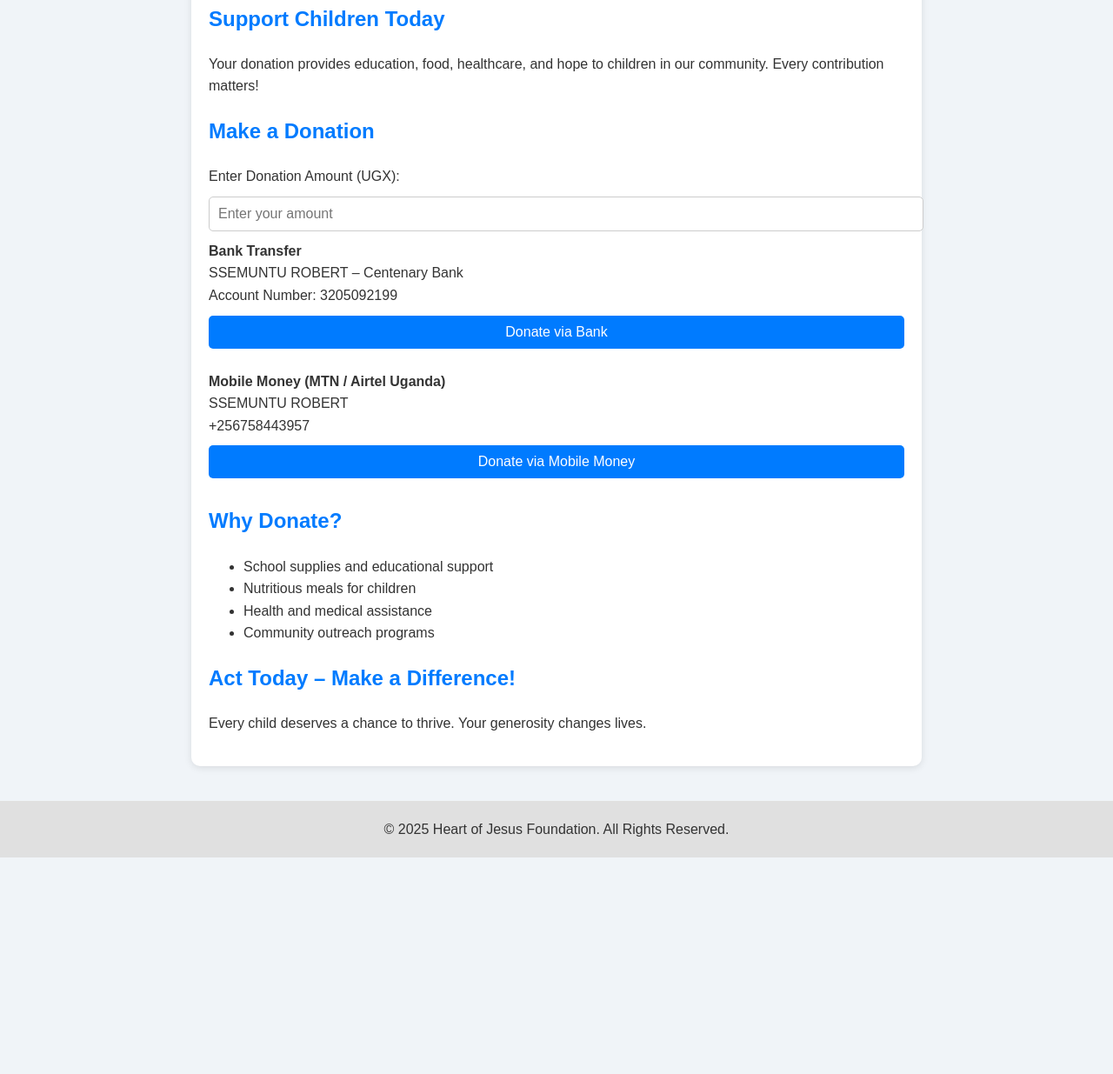
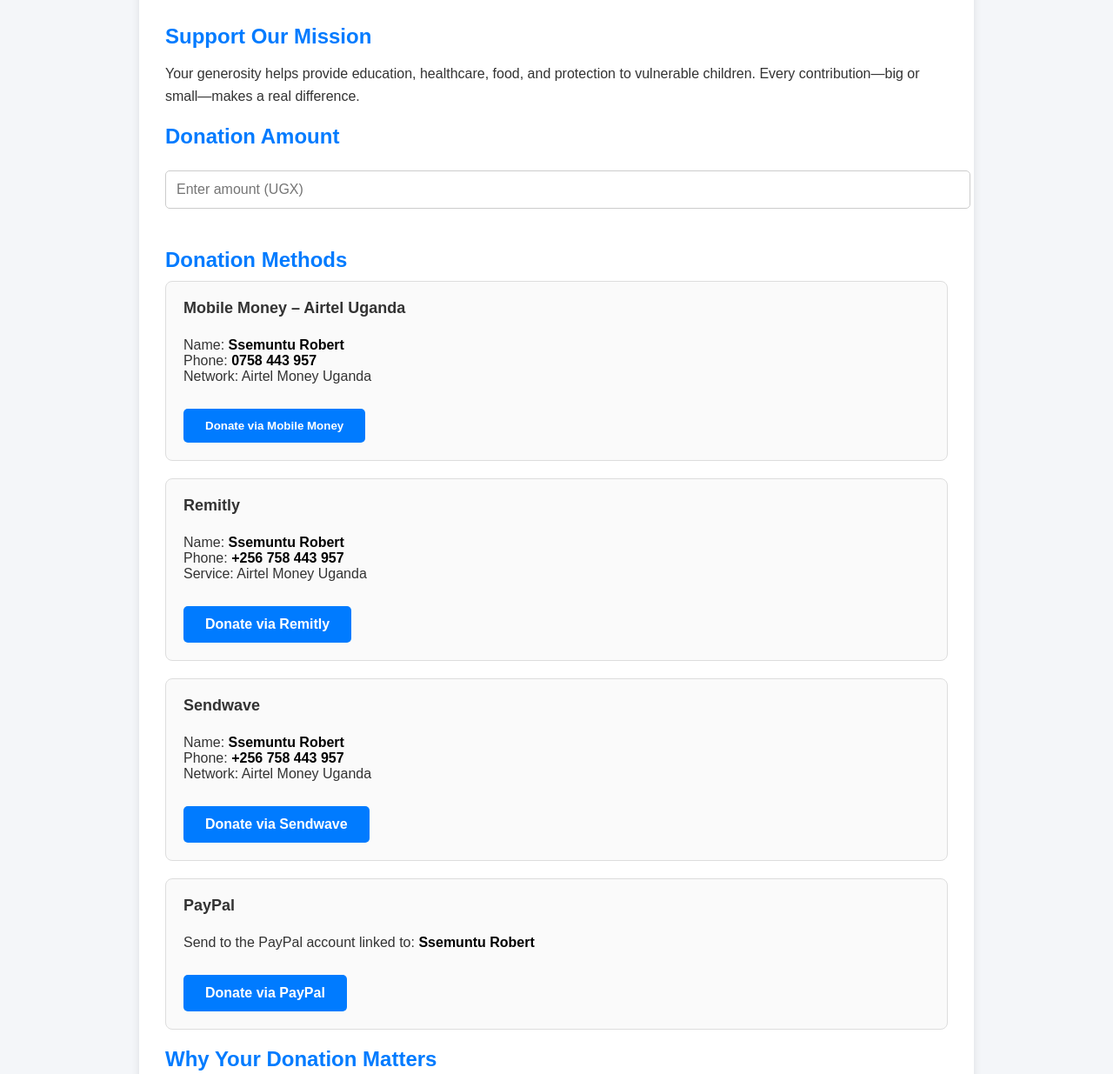
Before and after one commit to omunenevevo/heartofjesus, a plain HTML site: page donate.html in a window 1280 px wide. Shown: the part 233-1468 px from the top of the page at 87% size. Before the commit the page ends 1219 px from the top, so only its background shows below. Drawn offline with Linux system fonts and the light colour scheme.

Commit message:
Update donate.html

```diff
--- a/donate.html
+++ b/donate.html
@@ -3,115 +3,173 @@
 <head>
 <meta charset="UTF-8">
 <meta name="viewport" content="width=device-width, initial-scale=1.0">
-    <title>Heart of Jesus Foundation - Donate</title>
+<title>Donate | Heart of Jesus Foundation</title>
+
 <style>
     body {
-            font-family: Arial, sans-serif;
-            line-height: 1.6;
+        font-family: Arial, Helvetica, sans-serif;
         margin: 0;
-            padding: 0;
-            background-color: #f0f4f8;
+        background: #f4f6f9;
         color: #333;
     }
     header {
-            background-color: #007BFF;
-            color: white;
-            padding: 20px 0;
+        background: #007BFF; /* Blue header */
+        color: #fff;
+        padding: 30px 15px;
         text-align: center;
     }
     .container {
-            max-width: 800px;
-            margin: 20px auto;
-            padding: 20px;
-            background-color: white;
+        max-width: 900px;
+        margin: 30px auto;
+        background: #fff;
+        padding: 30px;
         border-radius: 10px;
-            box-shadow: 0 2px 8px rgba(0,0,0,0.1);
+        box-shadow: 0 4px 10px rgba(0,0,0,0.1);
     }
     h2 {
-            color: #007BFF;
+        color: #007BFF; /* Blue headings */
+        margin-bottom: 10px;
     }
-        input, select, button {
-            padding: 10px;
-            margin: 10px 0;
+    p {
+        line-height: 1.6;
+    }
+    .donation-box {
+        border: 1px solid #ddd;
+        border-radius: 8px;
+        padding: 20px;
+        margin-bottom: 20px;
+        background: #fafafa;
+    }
+    .donation-box strong {
+        font-size: 18px;
+        display: block;
+        margin-bottom: 5px;
+    }
+    .highlight {
+        font-weight: bold;
+        color: #000;
+    }
+    .amount-input {
+        width: 100%;
+        padding: 12px;
+        font-size: 16px;
+        margin: 15px 0 25px;
         border-radius: 5px;
         border: 1px solid #ccc;
-            font-size: 16px;
     }
-        select, input[type="number"] {
-            width: 100%;
+    .donate-btn {
+        display: inline-block;
+        padding: 12px 25px;
+        margin-top: 10px;
+        border-radius: 5px;
+        border: none;
+        cursor: pointer;
+        color: #fff;
+        font-weight: bold;
+        text-decoration: none;
+        background: #007BFF; /* All buttons blue */
+        transition: 0.3s;
     }
-        button {
-            background-color: #007BFF;
-            color: white;
-            cursor: pointer;
-            border: none;
-            transition: background-color 0.3s;
-            width: 100%;
+    .donate-btn:hover {
+        opacity: 0.8;
     }
-        button:hover {
-            background-color: #0056b3;
-        }
-        .donation-methods div {
-            margin-bottom: 15px;
+    ul {
+        padding-left: 20px;
     }
     footer {
         text-align: center;
         padding: 20px;
-            background-color: #e0e0e0;
+        background: #eee;
         margin-top: 40px;
+        font-size: 14px;
     }
 </style>
 </head>
+
 <body>
+
 <header>
     <h1>Heart of Jesus Foundation</h1>
-        <p>Donate and Make a Difference in a Child's Life</p>
+    <p>Your donation brings hope, care, and a future to children in need</p>
 </header>
 
 <div class="container">
-        <section>
-            <h2>Support Children Today</h2>
-            <p>Your donation provides education, food, healthcare, and hope to children in our community. Every contribution matters!</p>
-        </section>
 
-        <section class="donation-methods">
-            <h2>Make a Donation</h2>
-            <label for="amount">Enter Donation Amount (UGX):</label><br>
-            <input type="number" id="amount" placeholder="Enter your amount" min="1">
+    <h2>Support Our Mission</h2>
+    <p>Your generosity helps provide education, healthcare, food, and protection to vulnerable children. Every contribution—big or small—makes a real difference.</p>
 
-            <div>
-                <strong>Bank Transfer</strong><br>
-                SSEMUNTU ROBERT – Centenary Bank<br>
-                Account Number: 3205092199<br>
-                <button onclick="alert('Please transfer ' + document.getElementById('amount').value + ' UGX to 3205092199')">Donate via Bank</button>
+    <h2>Donation Amount</h2>
+    <input type="number" class="amount-input" id="donation-amount" placeholder="Enter amount (UGX)" min="1">
+
+    <h2>Donation Methods</h2>
+
+    <!-- Mobile Money -->
+    <div class="donation-box">
+        <strong>Mobile Money – Airtel Uganda</strong><br>
+        Name: <span class="highlight">Ssemuntu Robert</span><br>
+        Phone: <span class="highlight">0758 443 957</span><br>
+        Network: Airtel Money Uganda
+        <br><br>
+        <button class="donate-btn" onclick="alert('Please send ' + document.getElementById('donation-amount').value + ' UGX via Mobile Money to 0758443957')">
+            Donate via Mobile Money
+        </button>
     </div>
 
-            <div>
-                <strong>Mobile Money (MTN / Airtel Uganda)</strong><br>
-                SSEMUNTU ROBERT<br>
-                +256758443957<br>
-                <button onclick="alert('Please send ' + document.getElementById('amount').value + ' UGX via Mobile Money')">Donate via Mobile Money</button>
+    <!-- Remitly -->
+    <div class="donation-box">
+        <strong>Remitly</strong><br>
+        Name: <span class="highlight">Ssemuntu Robert</span><br>
+        Phone: <span class="highlight">+256 758 443 957</span><br>
+        Service: Airtel Money Uganda
+        <br><br>
+        <a href="https://www.remitly.com/send?recipient=Ssemuntu+Robert&country=UG&amount=1" target="_blank" id="remitly-btn" class="donate-btn">Donate via Remitly</a>
     </div>
-        </section>
 
-        <section>
-            <h2>Why Donate?</h2>
+    <!-- Sendwave -->
+    <div class="donation-box">
+        <strong>Sendwave</strong><br>
+        Name: <span class="highlight">Ssemuntu Robert</span><br>
+        Phone: <span class="highlight">+256 758 443 957</span><br>
+        Network: Airtel Money Uganda
+        <br><br>
+        <a href="https://sendwave.com/" target="_blank" class="donate-btn">Donate via Sendwave</a>
+    </div>
+
+    <!-- PayPal -->
+    <div class="donation-box">
+        <strong>PayPal</strong><br>
+        Send to the PayPal account linked to: <span class="highlight">Ssemuntu Robert</span>
+        <br><br>
+        <a href="https://www.paypal.com/donate" target="_blank" class="donate-btn">Donate via PayPal</a>
+    </div>
+
+    <h2>Why Your Donation Matters</h2>
     <ul>
-                <li>School supplies and educational support</li>
-                <li>Nutritious meals for children</li>
-                <li>Health and medical assistance</li>
-                <li>Community outreach programs</li>
+        <li>School fees, uniforms, and learning materials</li>
+        <li>Food and nutrition support</li>
+        <li>Medical care and health programs</li>
+        <li>Community outreach and child protection</li>
     </ul>
-        </section>
 
-        <section>
-            <h2>Act Today – Make a Difference!</h2>
-            <p>Every child deserves a chance to thrive. Your generosity changes lives.</p>
-        </section>
+    <h2>Thank You for Your Kindness</h2>
+    <p>Your support changes lives and brings hope where it is needed most. Together, we can build a brighter future for every child.</p>
+
 </div>
 
 <footer>
     &copy; 2025 Heart of Jesus Foundation. All Rights Reserved.
 </footer>
+
+<script>
+    // Update Remitly link with entered amount
+    const amountInput = document.getElementById('donation-amount');
+    const remitlyBtn = document.getElementById('remitly-btn');
+
+    amountInput.addEventListener('input', () => {
+        const amt = amountInput.value || 1;
+        remitlyBtn.href = `https://www.remitly.com/send?recipient=Ssemuntu+Robert&country=UG&amount=${amt}`;
+    });
+</script>
+
 </body>
 </html>
```
Lines whose indentation alone changed are shown as unchanged.
